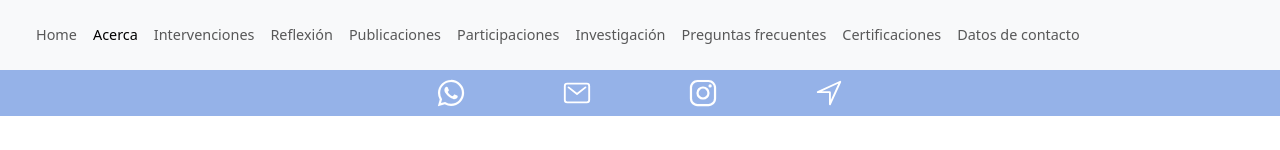
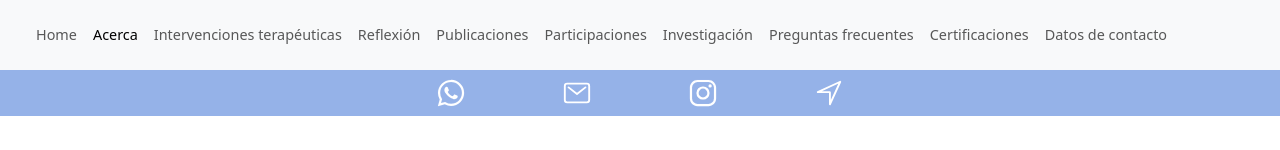
Before and after one commit to GeorgePhD/SoleWeb, a plain HTML site: page html/acerca.html in a window 1280 px wide. Shown: the top 150 px of the page. Drawn offline with nearby package versions, Linux system fonts and the light colour scheme; a web font is replaced by a local one.

Commit message:
menu updated

```diff
--- a/html/acerca.html
+++ b/html/acerca.html
@@ -34,7 +34,7 @@
                 <a class="nav-link active nav-link-bg-screen" aria-current="page" href="acerca.html">Acerca</a>
               </li>
               <li class="nav-item">
-                <a class="nav-link nav-link-bg-screen" aria-current="page" href="intervernciones.html">Intervenciones</a>
+                <a class="nav-link nav-link-bg-screen" aria-current="page" href="intervernciones.html">Intervenciones terapéuticas</a>
               </li>
               <li class="nav-item">
                 <a class="nav-link nav-link-bg-screen" aria-current="page" href="reflexión.html">Reflexión</a>
```
Also changed, not shown: html/certificaciones.html (+1 -1 lines), html/contacto.html (+1 -1 lines), html/faq.html (+1 -1 lines), html/intervernciones.html (+1 -1 lines), html/investigación.html (+1 -1 lines), html/participación.html (+1 -1 lines), html/publicaciones.html (+1 -1 lines), html/reflexión.html (+1 -1 lines).
